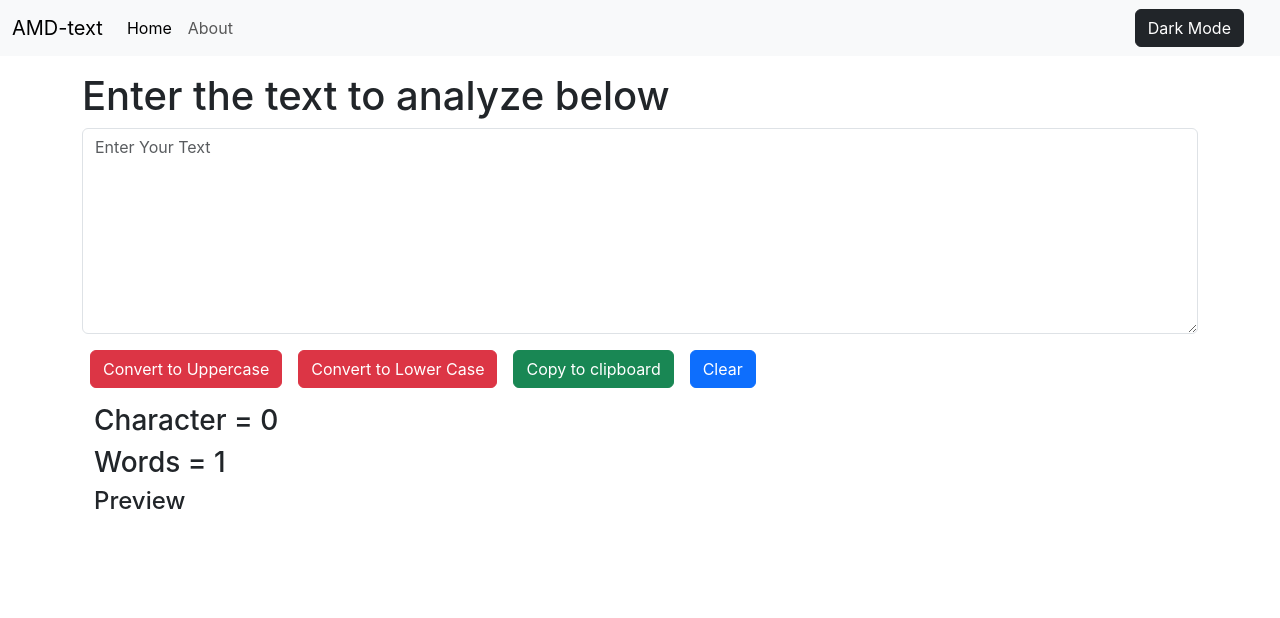
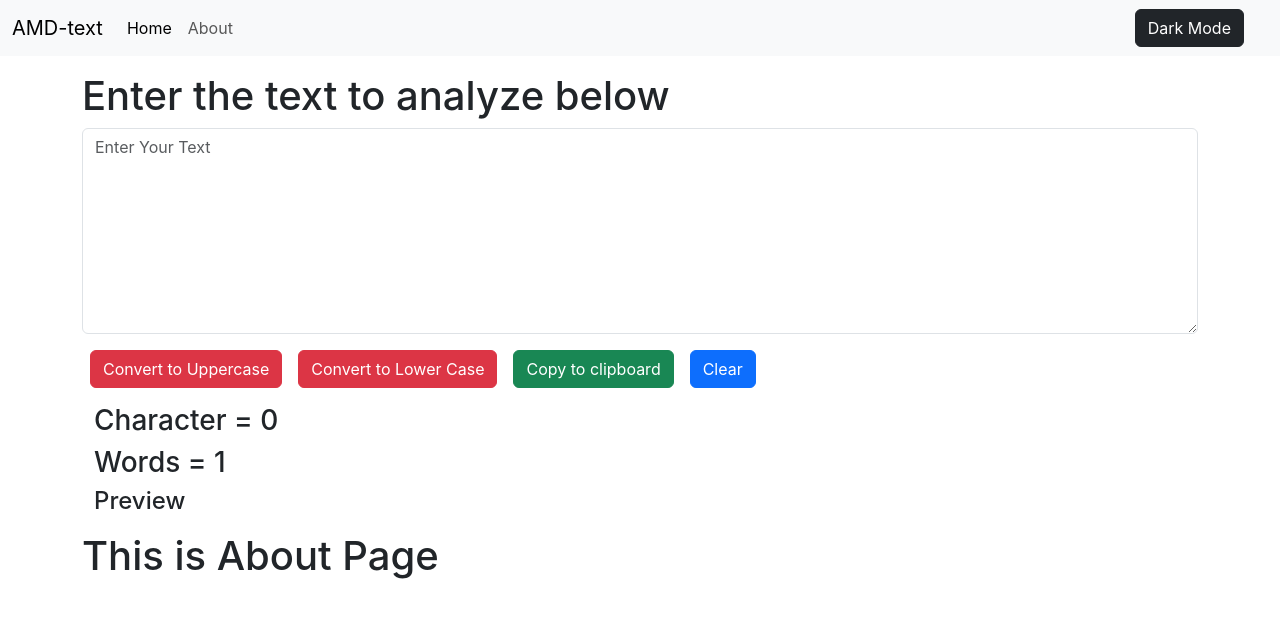
Before and after one commit to Adity2603/Text-App-React, a React (Create React App) app: page / in a window 1280 px wide. Shown: the top 618 px of the page. Built offline with nearby package versions, Linux system fonts and the light colour scheme.

Commit message:
About Section added

```diff
--- a/src/App.js
+++ b/src/App.js
@@ -3,6 +3,7 @@
 import './App.css';
 import Navbar from './components/Navbar';
 import TextForm from './components/TextForm';
+import About from './components/About'
 import Alert from './components/alert';
 
 function App() {
@@ -39,6 +40,7 @@
     </div>
     <div className="container my-3">
     <TextForm showalert= {showalert} heading="Enter the text to analyze below"/>
+    <About/>
     </div>
     </>
   );
--- /dev/null
+++ b/src/components/About.js
@@ -0,0 +1,9 @@
+import React from 'react'
+
+export default function About() {
+  return (
+    <div>
+      <h1>This is About Page </h1>
+    </div>
+  )
+}
```
